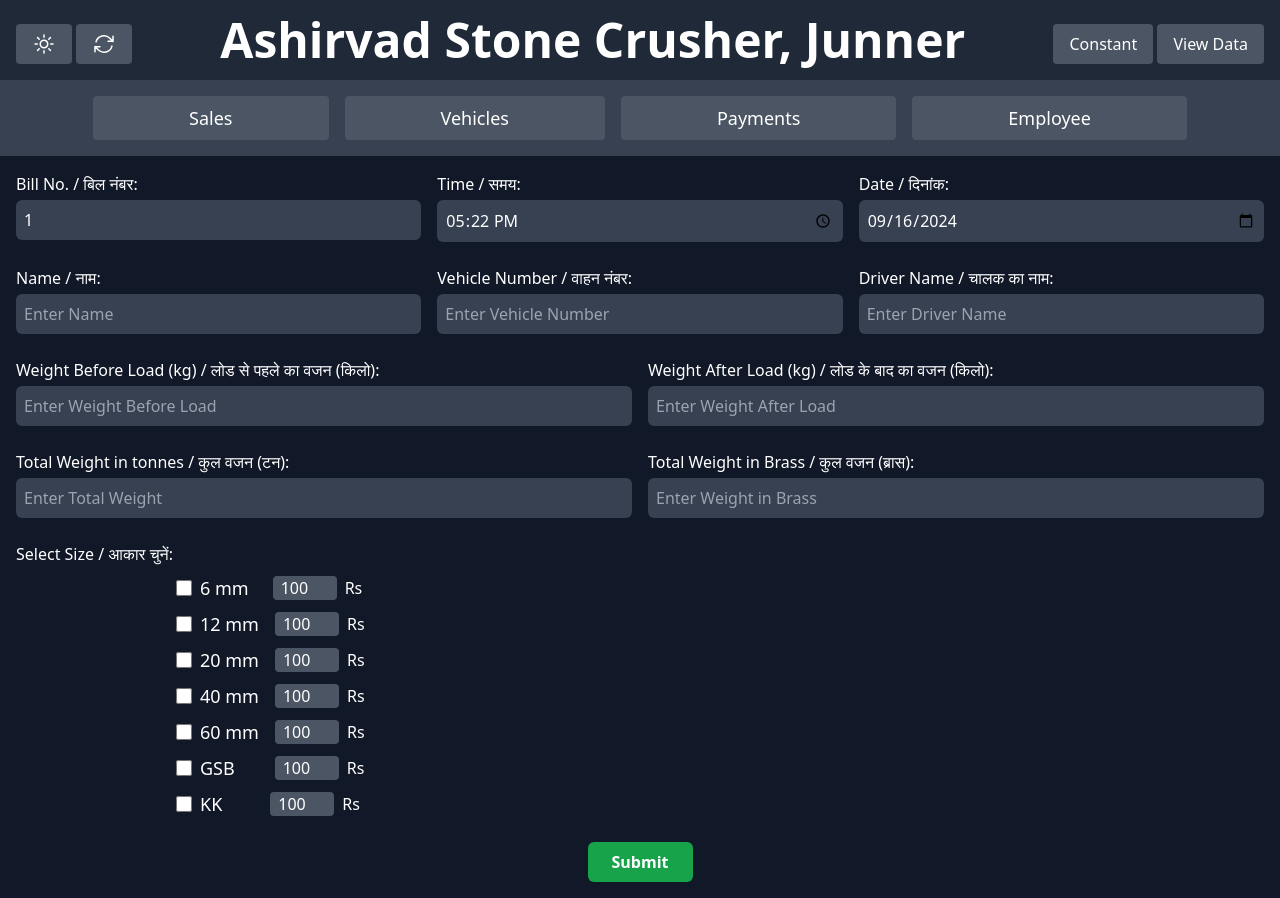
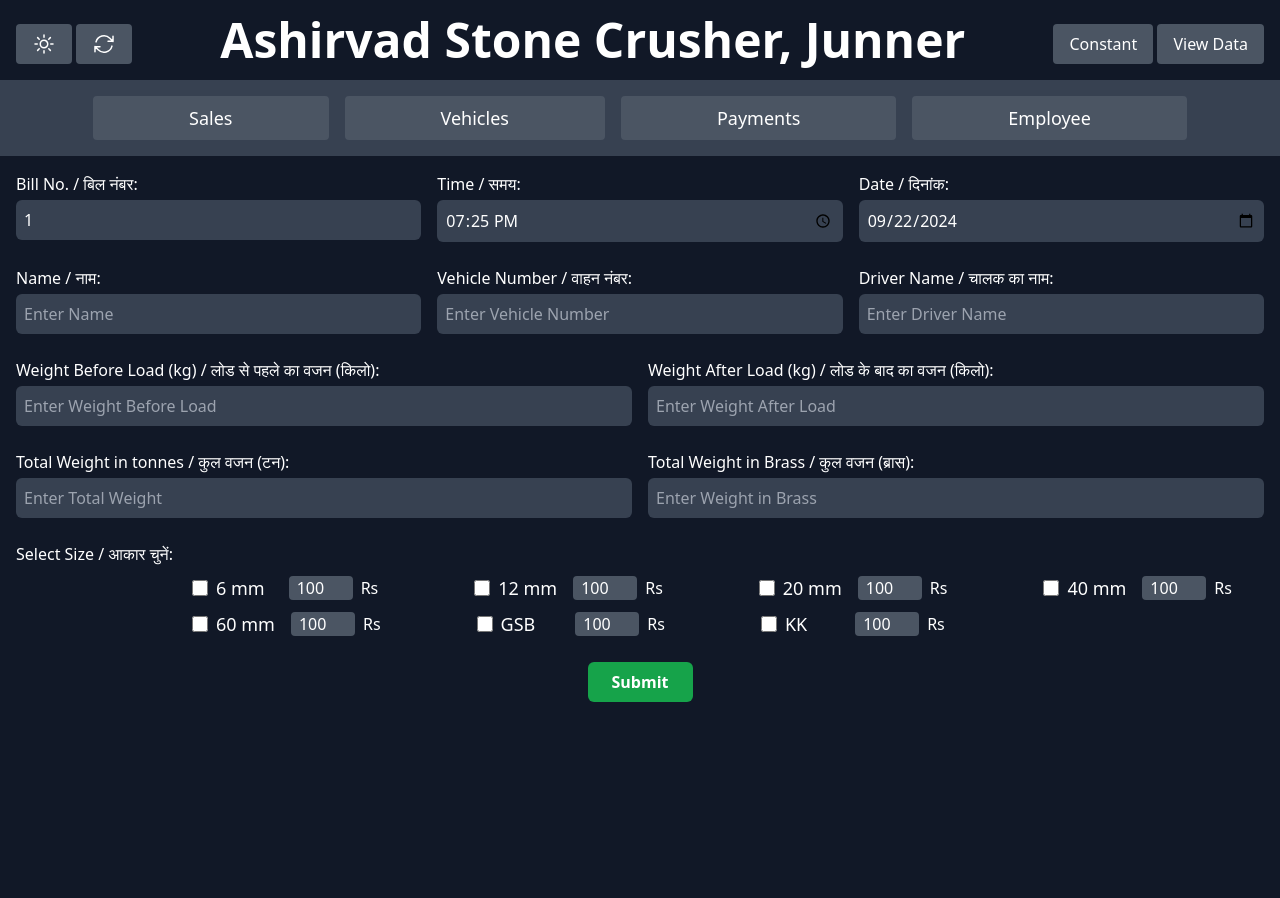
Before and after one commit to anujdeshmukh21jan/stone_crusher, a Django app: page / in a window 1280 px wide. After the commit the page ends 702 px from the top, so only its background shows below. Run offline with Django 5.2, Linux system fonts and the light colour scheme; some libraries are stand-ins or nearby versions.

Commit message:
select size / auto datetime changes

```diff
--- a/templates/base.html
+++ b/templates/base.html
@@ -9,7 +9,7 @@
 <body class="bg-gray-900 text-white" id="body"> <!-- Set dark mode as default -->
 
     <!-- Header Section -->
-    <header class="flex justify-between items-center p-4 bg-gray-800">
+    <header class="flex justify-between items-center p-4 ">
         <!-- Left side buttons (Dark/Light Toggle, Refresh) -->
         <div>
             <button id="themeToggle" class="bg-gray-600 hover:bg-gray-700 text-white py-2 px-4 rounded">
@@ -26,7 +26,7 @@
         </div>
 
         <!-- Center heading -->
-        <h1 class="text-5xl font-bold text-white">Ashirvad Stone Crusher, Junner</h1> <!-- Keep header text color white -->
+        <h1 class="text-5xl font-bold ">Ashirvad Stone Crusher, Junner</h1> <!-- Keep header text color white -->
 
         <!-- Right side buttons (Constant, View) -->
         <div>
@@ -69,12 +69,13 @@
         });
 
         function toggleLightMode() {
-            body.classList.remove('bg-gray-900', 'text-white');
-            body.classList.add('bg-gray-100', 'text-gray-900');
+            body.classList.remove('bg-gray-900', 'text-white' );
+            body.classList.add('bg-white-100', 'text-gray-900');
+
         }
 
         function toggleDarkMode() {
-            body.classList.remove('bg-gray-100', 'text-gray-900');
+            body.classList.remove('bg-white-100', 'text-gray-900');
             body.classList.add('bg-gray-900', 'text-white');
         }
     </script>
--- a/templates/sales.html
+++ b/templates/sales.html
@@ -8,11 +8,11 @@
             </div>
             <div class="flex flex-col">
                 <label for="time" class="mb-1 text-base">Time / समय:</label>
-                <input type="time" id="time" value="17:22" class="p-2 bg-gray-700 text-white rounded-md">
+                <input type="time" id="time" class="p-2 bg-gray-700 text-white rounded-md">
             </div>
             <div class="flex flex-col">
                 <label for="date" class="mb-1 text-base">Date / दिनांक:</label>
-                <input type="date" id="date" value="2024-09-16" class="p-2 bg-gray-700 text-white rounded-md">
+                <input type="date" id="date" class="p-2 bg-gray-700 text-white rounded-md">
             </div>
         </div>
 
@@ -70,56 +70,68 @@
             <label class="text-base mb-2 block">Select Size / आकार चुनें:</label>
             <div class="space-y-2 pl-40">
                 <div class="flex items-center">
-                    <input id="size_6mm" type="checkbox" value="" class="w-4 h-4 text-blue-600 bg-gray-100 border-gray-300 rounded focus:ring-blue-500 dark:focus:ring-blue-600 dark:ring-offset-gray-800 focus:ring-2 dark:bg-gray-700 dark:border-gray-600">
+                    <input id="size_6mm" type="checkbox" value="" class="ml-4 w-4 h-4 text-blue-600 bg-gray-100 border-gray-300 rounded focus:ring-blue-500 dark:focus:ring-blue-600 dark:ring-offset-gray-800 focus:ring-2 dark:bg-gray-700 dark:border-gray-600">
                     <label for="size_6mm" class="ms-2 text-lg  ">6 mm</label>
                     <input type="number"  value=100  class="w-16 bg-gray-600 ml-6 rounded text-white px-2  mr-2">
                     <p>Rs</p>
-                </div>
-                <div class="flex items-center">
-                    <input id="size_12mm" type="checkbox" value="" class="w-4 h-4 text-blue-600 bg-gray-100 border-gray-300 rounded focus:ring-blue-500 dark:focus:ring-blue-600 dark:ring-offset-gray-800 focus:ring-2 dark:bg-gray-700 dark:border-gray-600">
+
+                    <input id="size_12mm" type="checkbox" value="" class="ml-24 w-4 h-4 text-blue-600 bg-gray-100 border-gray-300 rounded focus:ring-blue-500 dark:focus:ring-blue-600 dark:ring-offset-gray-800 focus:ring-2 dark:bg-gray-700 dark:border-gray-600">
                     <label for="size_12mm" class="ms-2 text-lg">12 mm</label>
                     <input type="number"  value=100  class="w-16 bg-gray-600 ml-4 rounded text-white px-2  mr-2">
                     <p>Rs</p>
-                </div>
-                <div class="flex items-center">
-                    <input id="size_20mm" type="checkbox" value="" class="w-4 h-4 text-blue-600 bg-gray-100 border-gray-300 rounded focus:ring-blue-500 dark:focus:ring-blue-600 dark:ring-offset-gray-800 focus:ring-2 dark:bg-gray-700 dark:border-gray-600">
+
+                    <input id="size_20mm" type="checkbox" value="" class="ml-24 w-4 h-4 text-blue-600 bg-gray-100 border-gray-300 rounded focus:ring-blue-500 dark:focus:ring-blue-600 dark:ring-offset-gray-800 focus:ring-2 dark:bg-gray-700 dark:border-gray-600">
                     <label for="size_20mm" class="ms-2 text-lg">20 mm</label>
                     <input type="number"  value=100  class="w-16 bg-gray-600 ml-4 rounded text-white px-2  mr-2">
                     <p>Rs</p>
-                </div>
-                <div class="flex items-center">
-                    <input id="size_40mm" type="checkbox" value="" class="w-4 h-4 text-blue-600 bg-gray-100 border-gray-300 rounded focus:ring-blue-500 dark:focus:ring-blue-600 dark:ring-offset-gray-800 focus:ring-2 dark:bg-gray-700 dark:border-gray-600">
+
+                    <input id="size_40mm" type="checkbox" value="" class="ml-24 w-4 h-4 text-blue-600 bg-gray-100 border-gray-300 rounded focus:ring-blue-500 dark:focus:ring-blue-600 dark:ring-offset-gray-800 focus:ring-2 dark:bg-gray-700 dark:border-gray-600">
                     <label for="size_40mm" class="ms-2 text-lg">40 mm</label>
                     <input type="number"  value=100  class="w-16 bg-gray-600 ml-4 rounded text-white px-2  mr-2">
                     <p>Rs</p>
+
                 </div>
+
                 <div class="flex items-center">
-                    <input id="size_60mm" type="checkbox" value="" class="w-4 h-4 text-blue-600 bg-gray-100 border-gray-300 rounded focus:ring-blue-500 dark:focus:ring-blue-600 dark:ring-offset-gray-800 focus:ring-2 dark:bg-gray-700 dark:border-gray-600">
+                    <input id="size_60mm" type="checkbox" value="" class="ml-4 w-4 h-4 text-blue-600 bg-gray-100 border-gray-300 rounded focus:ring-blue-500 dark:focus:ring-blue-600 dark:ring-offset-gray-800 focus:ring-2 dark:bg-gray-700 dark:border-gray-600">
                     <label for="size_60mm" class="ms-2 text-lg">60 mm</label>
                     <input type="number"  value=100  class="w-16 bg-gray-600 ml-4 rounded text-white px-2  mr-2">
                     <p>Rs</p>
-                </div>
-                <div class="flex items-center">
-                    <input id="size_GSB" type="checkbox" value="" class="w-4 h-4 text-blue-600 bg-gray-100 border-gray-300 rounded focus:ring-blue-500 dark:focus:ring-blue-600 dark:ring-offset-gray-800 focus:ring-2 dark:bg-gray-700 dark:border-gray-600">
-                    <label for="size_GSB" class="ms-2 text-lg">GSB</label>
+
+                    <input id="size_GSB" type="checkbox" value="" class="ml-24 w-4 h-4 text-blue-600 bg-gray-100 border-gray-300 rounded focus:ring-blue-500 dark:focus:ring-blue-600 dark:ring-offset-gray-800 focus:ring-2 dark:bg-gray-700 dark:border-gray-600">
+                    <label for="size_GSB" class="ms-2 text-lg ">GSB</label>
                     <input type="number"  value=100  class="w-16 bg-gray-600 ml-10 rounded text-white px-2  mr-2">
                     <p>Rs</p>
-                </div>
-                <div class="flex items-center">
-                    <input id="size_KK" type="checkbox" value="" class="w-4 h-4 text-blue-600 bg-gray-100 border-gray-300 rounded focus:ring-blue-500 dark:focus:ring-blue-600 dark:ring-offset-gray-800 focus:ring-2 dark:bg-gray-700 dark:border-gray-600">
+
+                    <input id="size_KK" type="checkbox" value="" class="ml-24 w-4 h-4 text-blue-600 bg-gray-100 border-gray-300 rounded focus:ring-blue-500 dark:focus:ring-blue-600 dark:ring-offset-gray-800 focus:ring-2 dark:bg-gray-700 dark:border-gray-600">
                     <label for="size_KK" class="ms-2 text-lg">KK</label>
                     <input type="number"  value=100  class="w-16 bg-gray-600 ml-12 rounded text-white px-2  mr-2">
                     <p>Rs</p>
                 </div>
+
             </div>
         </div>
 
-
-    </div>
-        <!-- Submit Button -->
+    <!-- Submit Button -->
     <div class="flex justify-center mt-6">
         <button class="bg-green-600 hover:bg-green-700 text-white font-bold py-2 px-6 rounded-md focus:outline-none focus:ring focus:ring-green-500">
             Submit
         </button>
     </div>
+
+<script>
+    // Get current date and time
+    const now = new Date();
+
+    // Format time to HH:MM (24-hour format)
+    const time = now.toTimeString().slice(0, 5);
+
+    // Format date to YYYY-MM-DD
+    const date = now.toISOString().slice(0, 10);
+
+    // Set the time and date inputs to the current time and date
+    document.getElementById('time').value = time;
+    document.getElementById('date').value = date;
+</script>
+
 {% endblock %}
--- a/templates/vehicles.html
+++ b/templates/vehicles.html
@@ -1,7 +1,7 @@
 {% extends "base.html" %}
 
 {% block content %}
-<div class="bg-gray-900 flex items-center justify-center ">
+<div class=" flex items-center justify-center ">
     <div class="bg-gray-800 p-6 rounded-lg shadow-lg w-96">
         <form class="space-y-4">
             <div class="flex flex-col">
```
